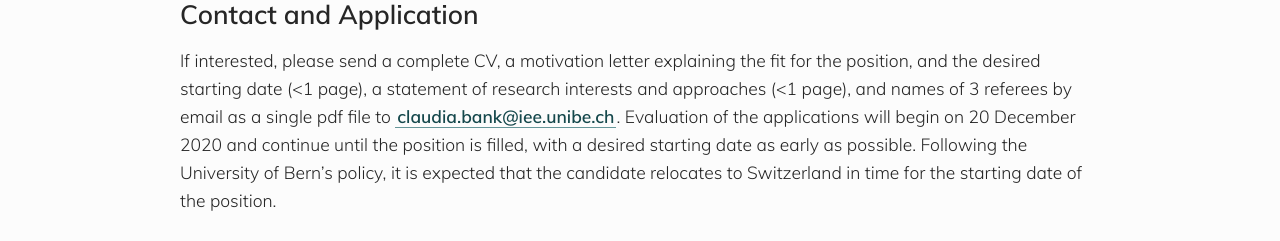
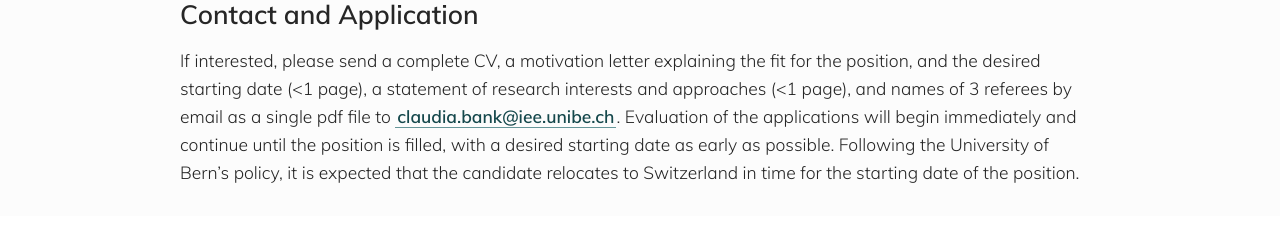
Before and after one commit to banklab/banklab.github.io, a Jekyll site: the page built from positions.md, in a window 1280 px wide. Shown: the part 1410-1651 px from the top of the page. Built offline with Jekyll 4.4.1, drawn with Linux system fonts in a browser that asks for light colours; some web fonts are replaced; after the commit the page ends 1626 px from its top, so only the background shows below that.

Commit message:
Update positions.md
Changed evaluation date info bc the first deadline has already passed.

```diff
--- a/positions.md
+++ b/positions.md
@@ -18,4 +18,4 @@ We provide a dynamic and interdisciplinary work environment within the research
 
 ## Contact and Application
 
-If interested, please send a complete CV, a motivation letter explaining the fit for the position, and the desired starting date (<1 page), a statement of research interests and approaches (<1 page), and names of 3 referees by email as a single pdf file to [claudia.bank@iee.unibe.ch](mailto:claudia.bank@iee.unibe.ch?subject=Advanced%20Postdoc%20in%20Ecological%20and%20Evolutionary%20Modeling%20of%20Hybridization). Evaluation of the applications will begin on 20 December 2020 and continue until the position is filled, with a desired starting date as early as possible. Following the University of Bern’s policy, it is expected that the candidate relocates to Switzerland in time for the starting date of the position.
+If interested, please send a complete CV, a motivation letter explaining the fit for the position, and the desired starting date (<1 page), a statement of research interests and approaches (<1 page), and names of 3 referees by email as a single pdf file to [claudia.bank@iee.unibe.ch](mailto:claudia.bank@iee.unibe.ch?subject=Advanced%20Postdoc%20in%20Ecological%20and%20Evolutionary%20Modeling%20of%20Hybridization). Evaluation of the applications will begin immediately and continue until the position is filled, with a desired starting date as early as possible. Following the University of Bern’s policy, it is expected that the candidate relocates to Switzerland in time for the starting date of the position.
```
